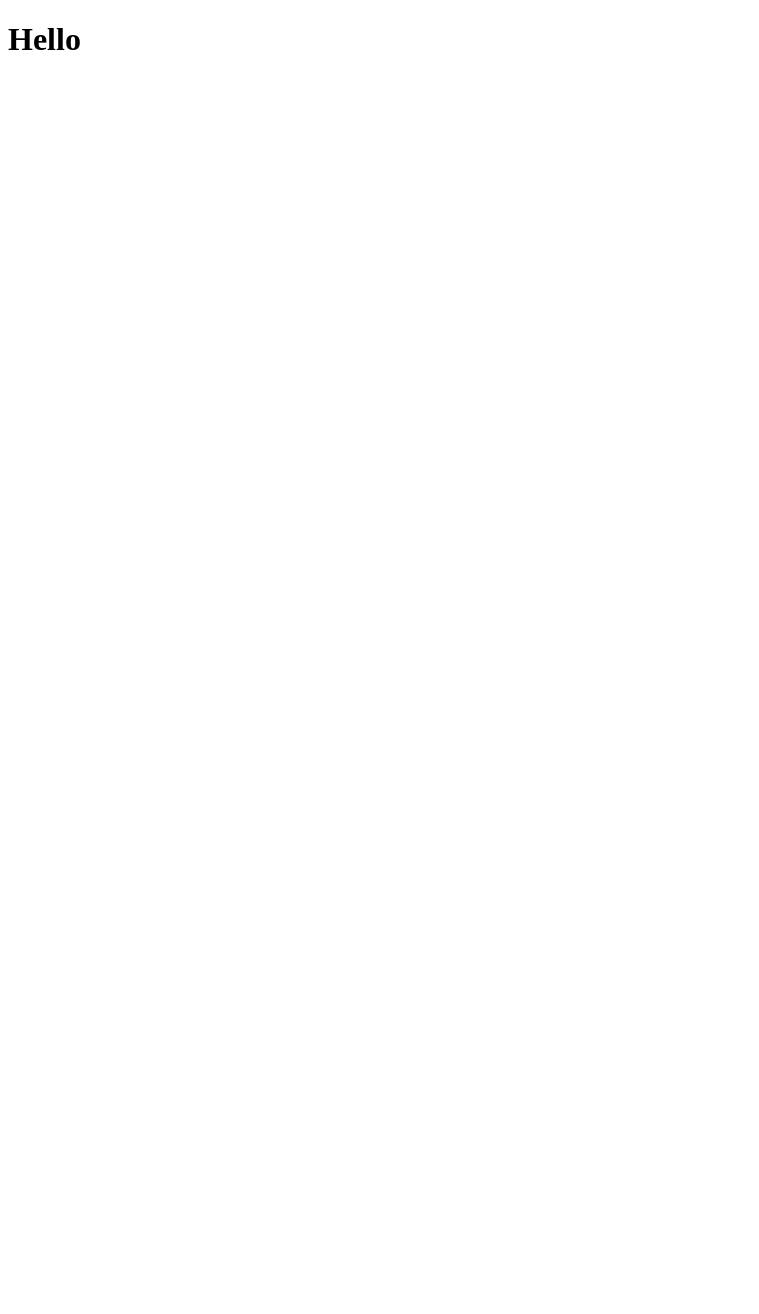
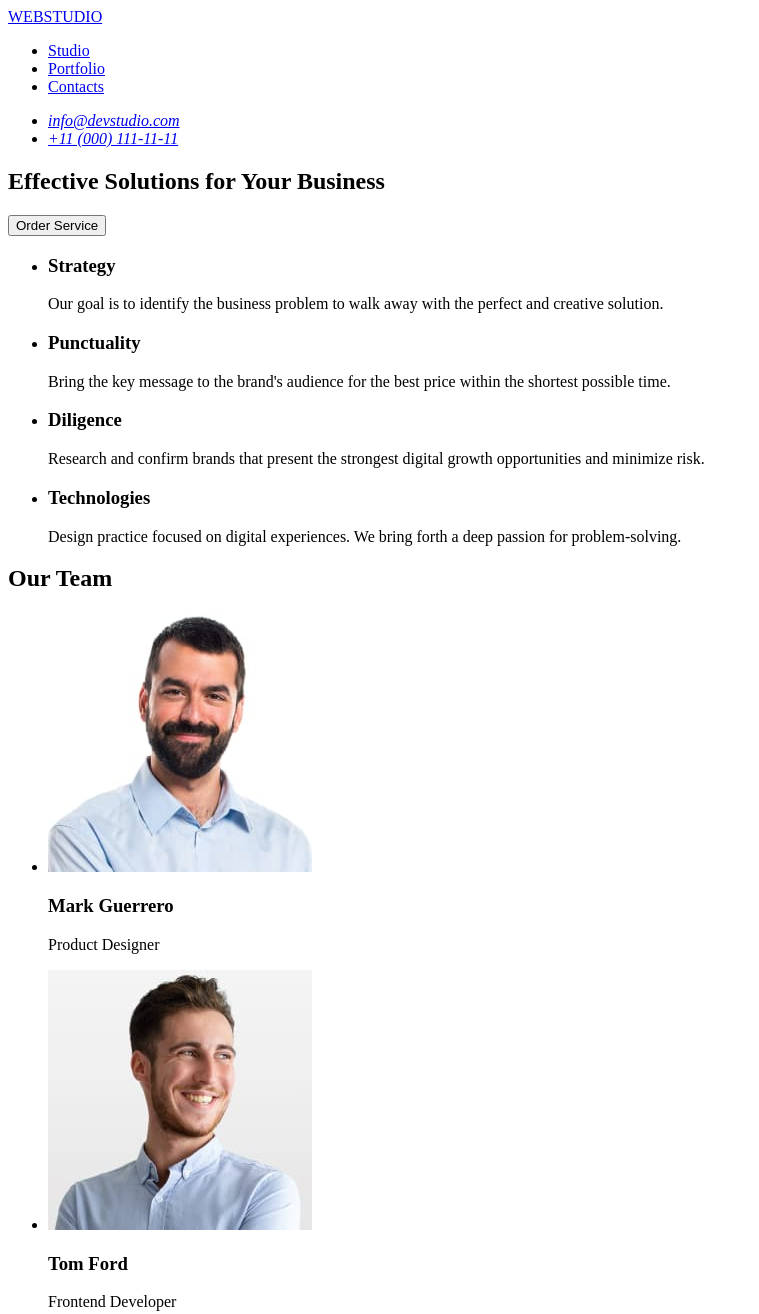
Before and after one commit to migell1415/goit-markup-hw-01, a plain HTML site: page index.html in a window 1280 px wide. Shown: the top 1314 px of the page, without its empty margins (0-759 px from the left). Before the commit the page ends 800 px from the top, so only its background shows below. Drawn offline with Linux system fonts and the light colour scheme.

Commit message:
Home work #1

```diff
--- a/index.html
+++ b/index.html
@@ -6,6 +6,122 @@
     <title>Document</title>
   </head>
   <body>
-    <h1>Hello</h1>
+    <header>
+      <nav>
+        <a href="/index.html">WEBSTUDIO</a>
+        <ul>
+          <li><a href="#">Studio</a></li>
+          <li><a href="#">Portfolio</a></li>
+          <li><a href="#">Contacts</a></li>
+        </ul>
+      </nav>
+
+      <address>
+        <ul>
+          <li>
+            <a href="mailto:info@devstudio.com">info@devstudio.com</a>
+          </li>
+          <li>
+            <a href="tel:+11(000)1111111">+11 (000) 111-11-11</a>
+          </li>
+        </ul>
+      </address>
+    </header>
+
+    <main>
+      <section>
+        <h1>Effective Solutions for Your Business</h1>
+        <button type="button">Order Service</button>
+      </section>
+
+      <section>
+        <ul>
+          <li>
+            <h3>Strategy</h3>
+            <p>
+              Our goal is to identify the business problem to walk away with the
+              perfect and creative solution.
+            </p>
+          </li>
+
+          <li>
+            <h3>Punctuality</h3>
+            <p>
+              Bring the key message to the brand's audience for the best price
+              within the shortest possible time.
+            </p>
+          </li>
+
+          <li>
+            <h3>Diligence</h3>
+            <p>
+              Research and confirm brands that present the strongest digital
+              growth opportunities and minimize risk.
+            </p>
+          </li>
+
+          <li>
+            <h3>Technologies</h3>
+            <p>
+              Design practice focused on digital experiences. We bring forth a
+              deep passion for problem-solving.
+            </p>
+          </li>
+        </ul>
+      </section>
+
+      <section>
+        <h2>Our Team</h2>
+        <ul>
+          <li>
+            <img
+              src="/images/1.jpg"
+              alt="This is Mark"
+              width="264"
+              height="260"
+            />
+            <h3>Mark Guerrero</h3>
+            <p>Product Designer</p>
+          </li>
+          <li>
+            <img
+              src="/images/2.jpg"
+              alt="This is Tom"
+              width="264"
+              height="260"
+            />
+            <h3>Tom Ford</h3>
+            <p>Frontend Developer</p>
+          </li>
+          <li>
+            <img
+              src="/images/3.jpg"
+              alt="This is Camila"
+              width="264"
+              height="260"
+            />
+            <h3>Camila Garcia</h3>
+            <p>Marketing</p>
+          </li>
+          <li>
+            <img
+              src="/images/4.jpg"
+              alt="This is Daniel"
+              width="264"
+              height="260"
+            />
+            <h3>Daniel Wilson</h3>
+            <p>UI Designer</p>
+          </li>
+        </ul>
+      </section>
+    </main>
+    <footer>
+      <a href="/index.html">WEBSTUDIO</a>
+      <p>
+        Increase the flow of customers and sales for your business with digital
+        marketing & growth solutions.
+      </p>
+    </footer>
   </body>
 </html>
```
Also changed, not shown: images/1.jpg (added), images/2.jpg (added), images/3.jpg (added), images/4.jpg (added).
